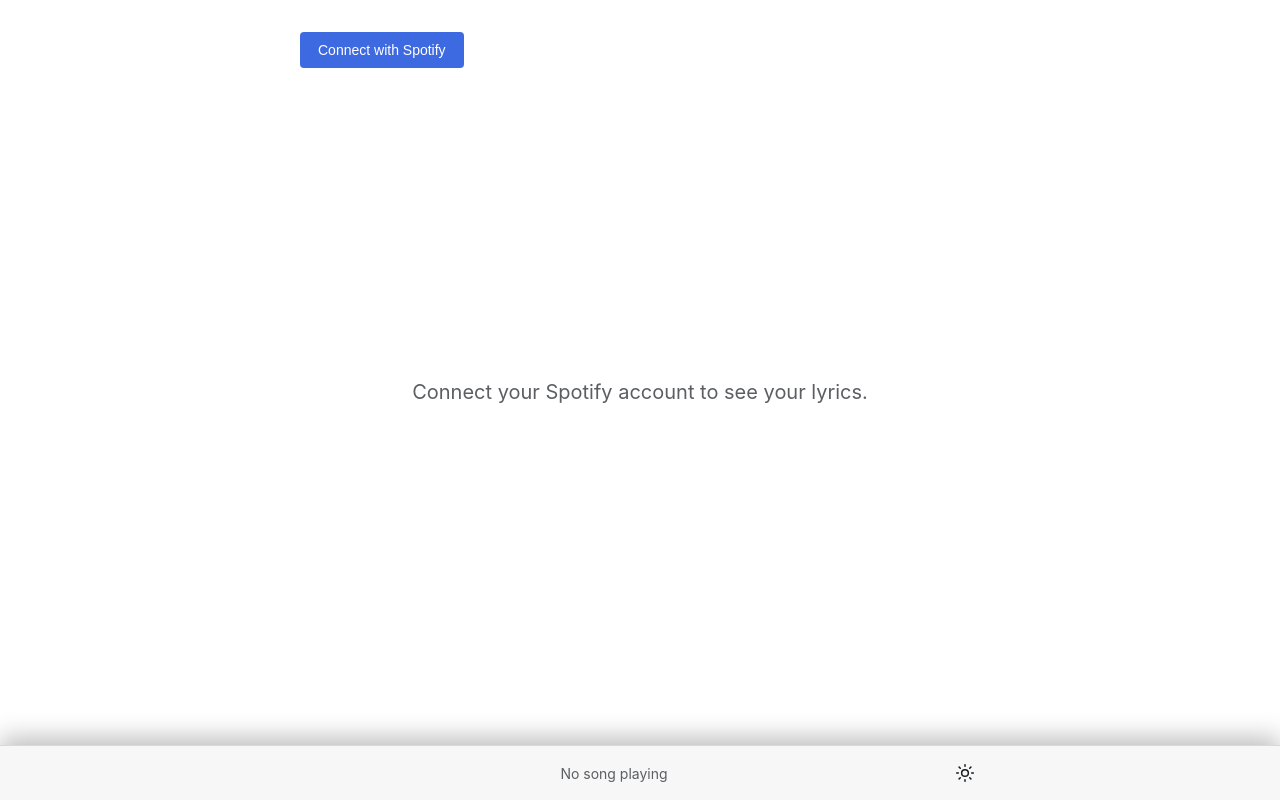
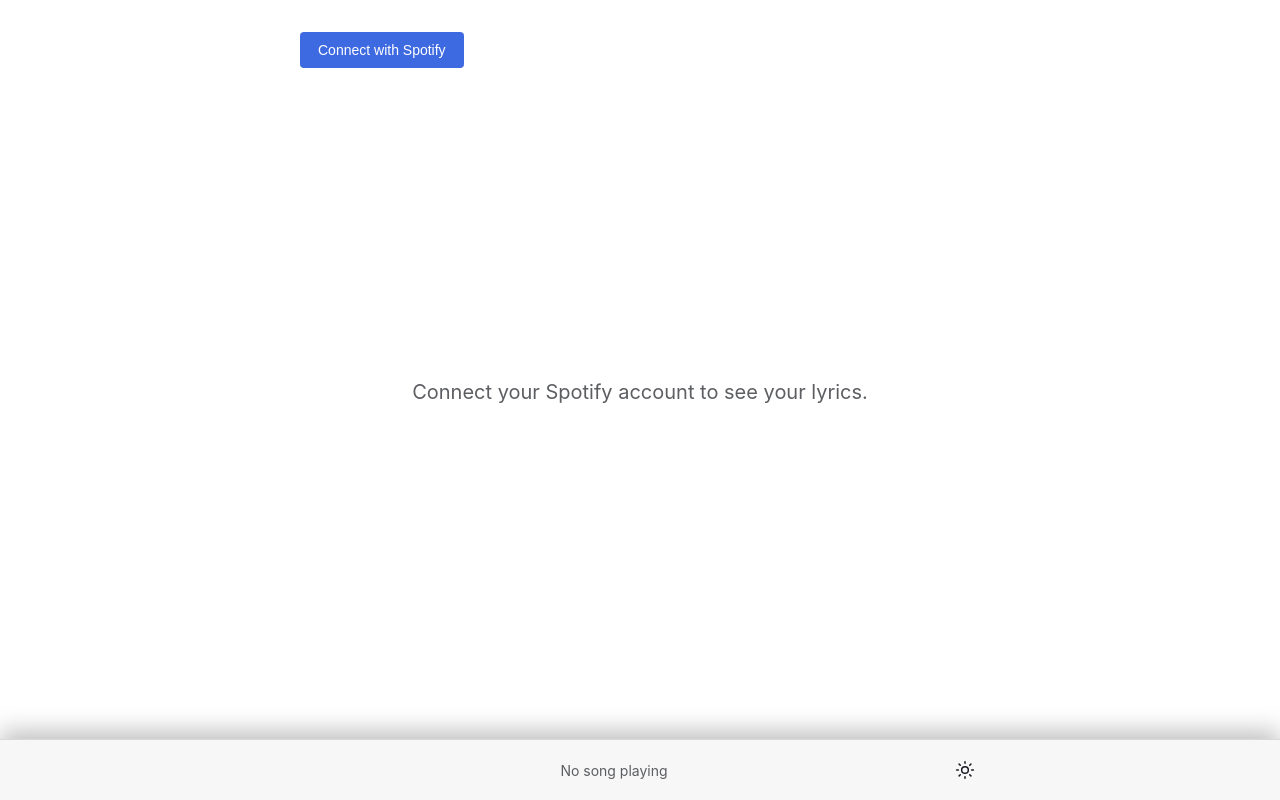
Before and after one commit to gabicastropenedo/spotify-lyrics, a website: page public/index.html in a window 1280 px wide. Drawn offline with Linux system fonts and the light colour scheme.

Commit message:
fix: fixed player bar height so it never changes between states

```diff
--- a/public/style.css
+++ b/public/style.css
@@ -156,7 +156,8 @@ html[data-theme='light'] #now-playing {
   max-width: 720px;
   margin: 0 auto;
   padding: 8px 16px;
-  min-height: 44px;
+  height: 60px;
+  overflow: hidden;
 }
 
 #cover {
@@ -174,6 +175,9 @@ html[data-theme='light'] #now-playing {
   font-size: 14px;
   margin: 0;
   text-align: center;
+  white-space: nowrap;
+  overflow: hidden;
+  text-overflow: ellipsis;
 }
 
 .bar-utils {
```
